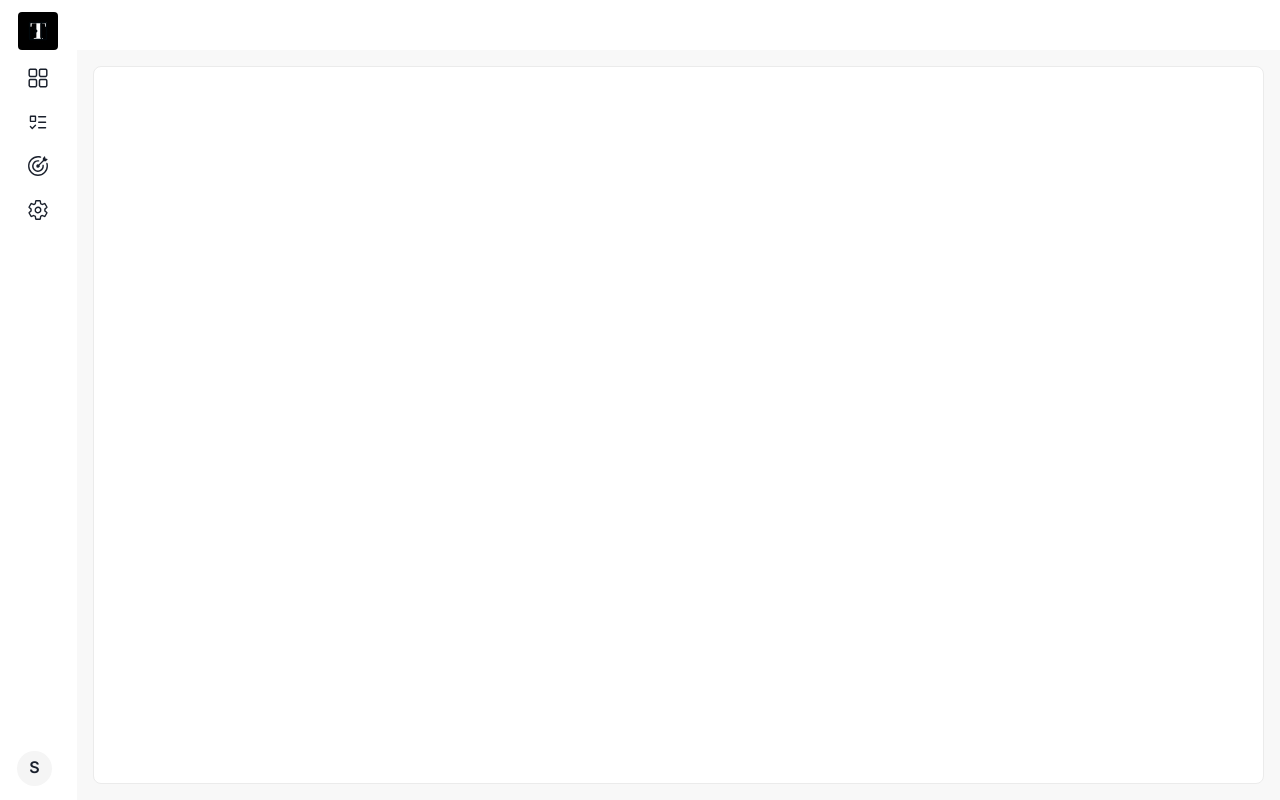
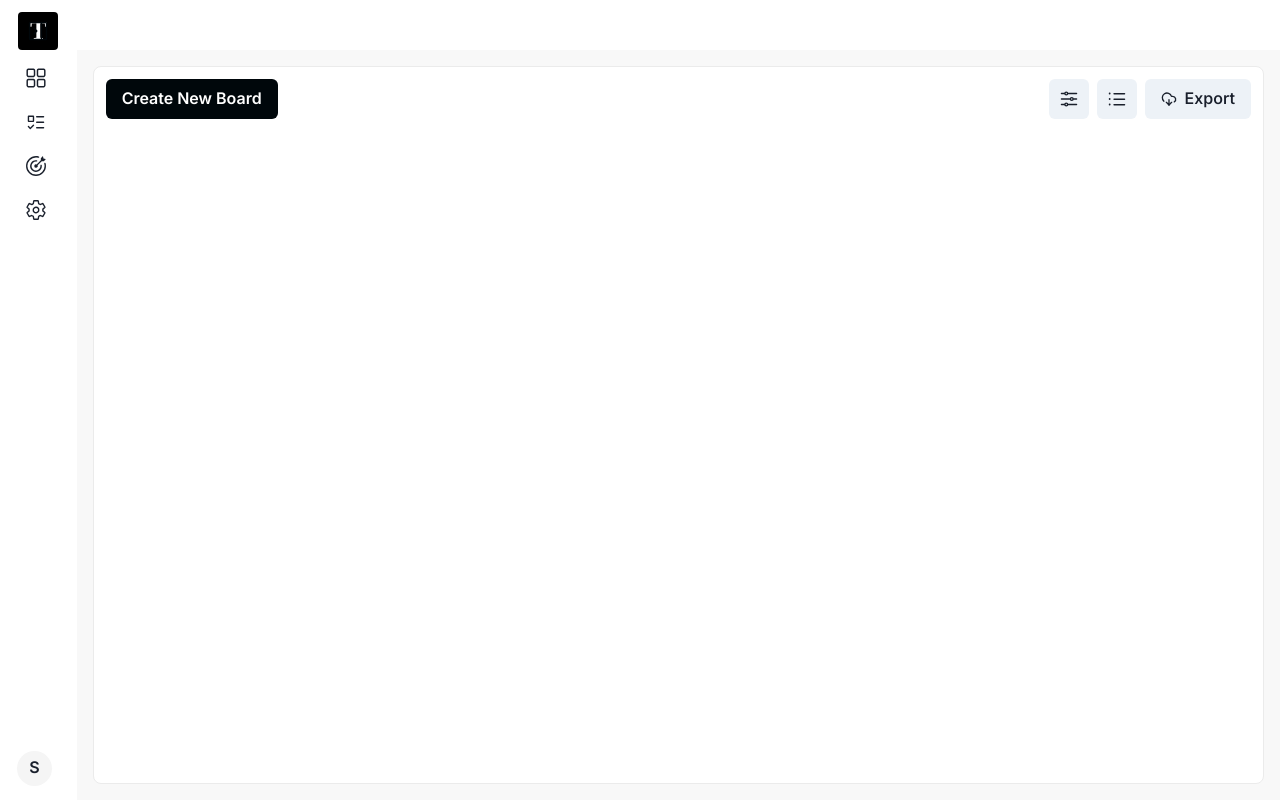
Before and after one commit to SabbirAhamedMaruf/Teams, a React (Vite) app: page /boards in a window 1280 px wide. Built offline with nearby package versions, Linux system fonts and the light colour scheme; a web font is replaced by a local one.

Commit message:
Feature (Board List Page & README): Working on board list page design and added teams backend repo on readme

```diff
--- a/package.json
+++ b/package.json
@@ -13,6 +13,7 @@
     "@chakra-ui/react": "^2.10.9",
     "@emotion/react": "^11.14.0",
     "@emotion/styled": "^11.14.1",
+    "axios": "^1.12.2",
     "framer-motion": "^12.23.12",
     "react": "^19.1.1",
     "react-dom": "^19.1.1",
--- /dev/null
+++ b/src/core/components/general/Search.tsx
@@ -0,0 +1,35 @@
+import {
+  Box,
+  Button,
+  IconButton,
+  Modal,
+  ModalBody,
+  ModalCloseButton,
+  ModalContent,
+  ModalFooter,
+  ModalHeader,
+  ModalOverlay,
+} from "@chakra-ui/react";
+import { IoSearch } from "react-icons/io5";
+
+const Search = () => {
+  return (
+    <Modal>
+      <ModalOverlay />
+      <ModalContent>
+        <ModalHeader>Modal Title</ModalHeader>
+        <ModalCloseButton />
+        <ModalBody></ModalBody>
+
+        <ModalFooter>
+          <Button colorScheme="blue" mr={3}>
+            Close
+          </Button>
+          <Button variant="ghost">Secondary Action</Button>
+        </ModalFooter>
+      </ModalContent>
+    </Modal>
+  );
+};
+
+export default Search;
--- a/src/core/layout/Shared/Sidebar/AllMenus.tsx
+++ b/src/core/layout/Shared/Sidebar/AllMenus.tsx
@@ -82,7 +82,13 @@ const SingleMenu: React.FC<SingleMenuTypes> = ({
         justifyContent={isCollapsed ? "center" : "flex-start"}
         borderRadius={8}
         leftIcon={
-          <Icon id="sabbir" as={icon} color="currentcolor" fontSize={22} />
+          <Icon
+            id="sabbir"
+            as={icon}
+            color="currentcolor"
+            fontSize={22}
+            mr={1}
+          />
         }
       >
         {!isCollapsed && title}
--- a/src/core/pages/boards/KanbanBoards.tsx
+++ b/src/core/pages/boards/KanbanBoards.tsx
@@ -1,4 +1,31 @@
-import { Box } from "@chakra-ui/react";
+import Search from "@/core/components/general/Search";
+import {
+  Box,
+  Button,
+  Flex,
+  HStack,
+  Icon,
+  IconButton,
+  Menu,
+  MenuButton,
+  MenuItem,
+  MenuList,
+} from "@chakra-ui/react";
+import { GoListUnordered } from "react-icons/go";
+import { HiOutlineAdjustmentsHorizontal } from "react-icons/hi2";
+import { LuCloudDownload, LuSettings2 } from "react-icons/lu";
+
+const boards = [
+  {
+    title: "First Boards",
+    description:
+      "Lorem ipsum dolor sit amet consectetur adipisicing elit. Voluptatem excepturi eaque quibusdam ipsam ad modi quos. Fugit, ipsam? Nisi atque, aliquid reprehenderit quasi, laborum voluptatibus, molestias illum voluptatum quam soluta amet voluptate dignissimos dicta voluptatem distinctio cumque natus asperiores dolor quae labore optio ipsa? Quia accusamus architecto rerum excepturi eveniet.",
+    totolMembers: 50,
+    owner: "Sabbir Ahamed Maruf", // who created the boards.
+    totalCards: 40,
+    // invite button
+  },
+];
 
 const KanbanBoards = () => {
   return (
@@ -6,9 +33,64 @@ const KanbanBoards = () => {
       background={"#FFFFFF"}
       width={"100%"}
       height={"100%"}
+      fontFamily={"Inter"}
+      padding={3}
       border={"1px solid #EBEBEB"}
       borderRadius={8}
-    ></Box>
+    >
+      <HStack justifyContent={"space-between"}>
+        <Button background={"#00070B"} color={"#FFFFFF"}>
+          Create New Board
+        </Button>
+        <Flex gap={2}>
+          <Search />
+          <Menu>
+            <MenuButton
+              _active={{
+                background: "#00070B",
+                color: "#FFFFFF",
+              }}
+              _hover={{
+                background: "#00070B",
+                color: "#FFFFFF",
+              }}
+              as={IconButton}
+              aria-label="Sort boards by"
+              icon={<Icon as={HiOutlineAdjustmentsHorizontal} fontSize={22} />}
+            />
+            <MenuList p={2} boxShadow={"lg"} borderRadius={8}>
+              <MenuItem>Most visited</MenuItem>
+              <MenuItem>Less visited</MenuItem>
+              <MenuItem>Alphabetically A~Z</MenuItem>
+              <MenuItem>Alphabetically Z~A</MenuItem>
+            </MenuList>
+          </Menu>
+          <Menu>
+            <MenuButton
+              _active={{
+                background: "#00070B",
+                color: "#FFFFFF",
+              }}
+              _hover={{
+                background: "#00070B",
+                color: "#FFFFFF",
+              }}
+              as={IconButton}
+              aria-label="Change boards view"
+              icon={<Icon as={GoListUnordered} fontSize={22} />}
+            />
+            <MenuList p={2} boxShadow={"lg"} borderRadius={8}>
+              <MenuItem>Card</MenuItem>
+              <MenuItem>Grid</MenuItem>
+              <MenuItem>List</MenuItem>
+            </MenuList>
+          </Menu>
+          <Button fontWeight={550} leftIcon={<Icon as={LuCloudDownload} />}>
+            Export
+          </Button>
+        </Flex>
+      </HStack>
+    </Box>
   );
 };
 export default KanbanBoards;
```
Also changed, not shown: 2 other files (tests, documents, lock files or other folders).
